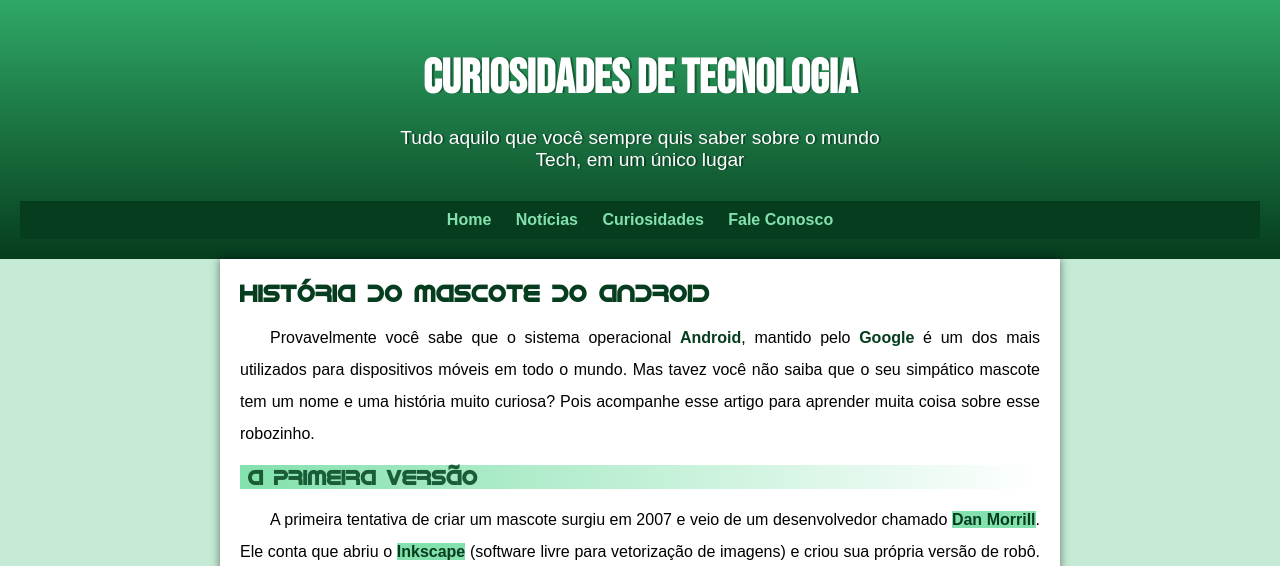
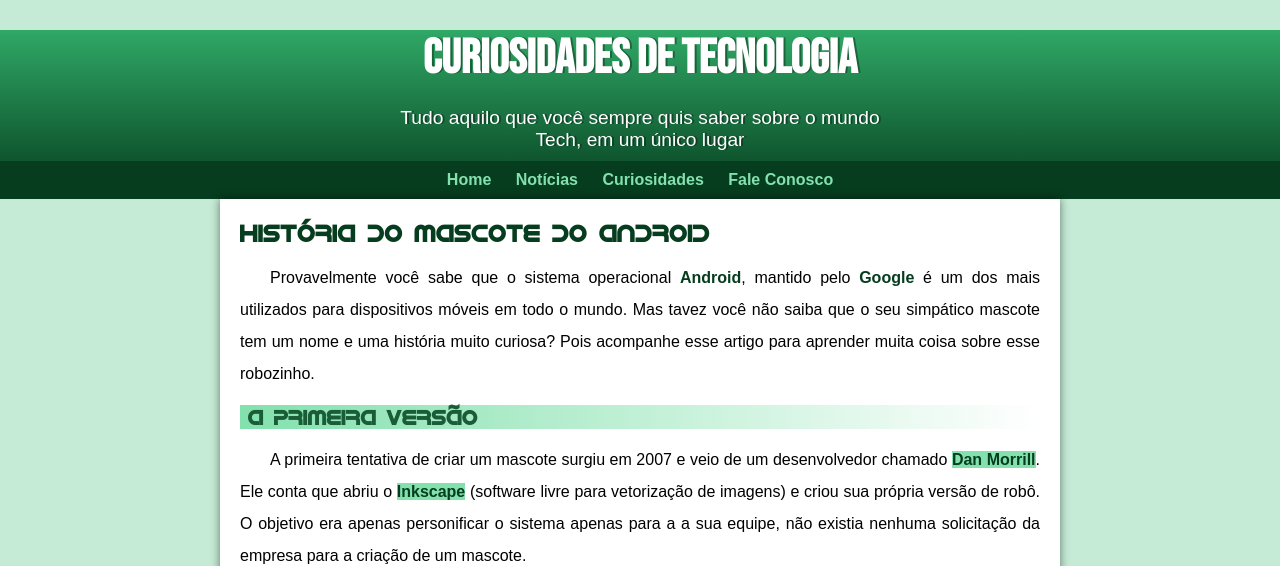
Before and after one commit to Rafael-Felipe-RF/projeto-android, a plain HTML site: page android.html in a window 1280 px wide. Shown: the top 566 px of the page. Drawn offline with Linux system fonts and the light colour scheme; a web font is replaced by a local one.

Commit message:
Update style.css
atualização

```diff
--- a/estilo/style.css
+++ b/estilo/style.css
@@ -43,7 +43,7 @@
         background-image: linear-gradient(to bottom, var(--cor3), var(--cor5));
         min-height: 150px;
         text-align: center;
-        padding: 20px;
+        padding: 0px;
     }
 
     header > h1{
@@ -62,7 +62,7 @@
         max-width: 500px;
         margin: auto;
         text-shadow:  2px 0px rgba(0, 0, 0, 0.342);
-        margin-bottom: 30px;
+        padding-bottom: 10px;
     }
 
     header > nav{
```
